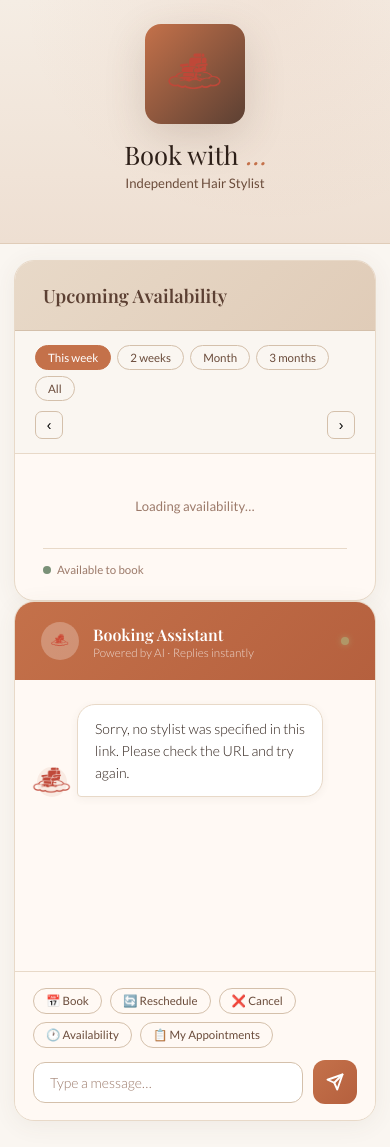
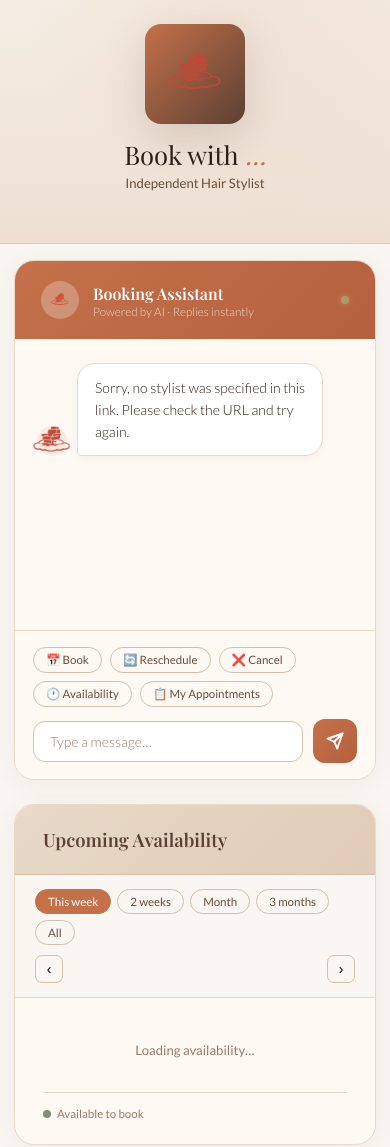
Before and after one commit to adamack44/New-Repository, a plain HTML site: page booking.html in a window 390 px wide. Shown: the top 1147 px of the page. Drawn offline with nearby package versions, Linux system fonts and the light colour scheme; a web font is replaced by a local one.

Commit message:
Update booking.html

```diff
--- a/booking.html
+++ b/booking.html
@@ -93,7 +93,7 @@ body { font-family: 'Lato', sans-serif; background-color: var(--cream); color: v
 .hero-socials a:hover { background: rgba(196,113,74,0.1); border-color: rgba(196,113,74,0.3); color: var(--terracotta); }
 
 .main { max-width: 1100px; margin: 0 auto; padding: 28px 60px 60px; }
-.main-grid { display: grid; grid-template-columns: 1fr 1.6fr; gap: 24px; align-items: start; }
+.top-panels { display: grid; grid-template-columns: 1.6fr 1fr; gap: 24px; align-items: start; }
 .right-col { display: flex; flex-direction: column; gap: 24px; }
 
 .availability-panel { background: var(--warm-white); border-radius: 20px; border: 1px solid var(--sand); overflow: hidden; box-shadow: 0 4px 24px rgba(92,64,51,0.07); }
@@ -208,7 +208,7 @@ body { font-family: 'Lato', sans-serif; background-color: var(--cream); color: v
   .hero-booking-note { font-size: 0.75rem; }
   .hero-socials { justify-content: center; }
   .main { padding: 16px 14px 32px; }
-  .main-grid { grid-template-columns: 1fr; }
+  .top-panels { grid-template-columns: 1fr; }
   .right-col { gap: 16px; }
 }
 </style>
@@ -242,13 +242,54 @@ body { font-family: 'Lato', sans-serif; background-color: var(--cream); color: v
 
 <div class="main">
   <div class="top-panels">
+
+    <!-- LEFT — AI Chat + Services -->
+    <div class="right-col">
+      <div class="chat-panel">
+        <div class="chat-header">
+          <div class="chat-avatar" style="background:rgba(255,255,255,0.25);padding:6px;"><img src="/logo.png" style="width:100%;height:100%;object-fit:contain;" alt="Salon Assist CX"></div>
+          <div class="chat-header-text">
+            <h3 id="chatHeaderName">Booking Assistant</h3>
+            <p>Powered by AI · Replies instantly</p>
+          </div>
+          <div class="chat-status-dot"></div>
+        </div>
+        <div class="chat-messages" id="chatMessages"></div>
+        <div class="chat-footer">
+          <div class="quick-prompts">
+            <button class="quick-prompt" onclick="sendQuick('I\'d like to book an appointment')">📅 Book</button>
+            <button class="quick-prompt" onclick="sendQuick('I need to reschedule my appointment')">🔄 Reschedule</button>
+            <button class="quick-prompt" onclick="sendQuick('I need to cancel my appointment')">❌ Cancel</button>
+            <button class="quick-prompt" onclick="sendQuick('What times are available this week?')">🕐 Availability</button>
+            <button class="quick-prompt" onclick="window.open('appointments.html?stylist=' + (stylist?.slug || ''), '_blank')">📋 My Appointments</button>
+          </div>
+          <div class="chat-input-row">
+            <input type="text" class="chat-input" id="chatInput" placeholder="Type a message…" onkeydown="if(event.key==='Enter')sendMessage()">
+            <button class="send-btn" id="sendBtn" onclick="sendMessage()">
+              <svg width="18" height="18" viewBox="0 0 24 24" fill="none" stroke="currentColor" stroke-width="2.5" stroke-linecap="round" stroke-linejoin="round"><line x1="22" y1="2" x2="11" y2="13"></line><polygon points="22 2 15 22 11 13 2 9 22 2"></polygon></svg>
+            </button>
+          </div>
+        </div>
+      </div>
+
+      <!-- Services & Pricing — directly below chat -->
+      <div id="serviceMenuBottom" style="display:none;">
+        <div class="services-section">
+          <div class="services-header">
+            <h2>Services & Pricing</h2>
+            <p>Click any service to start booking</p>
+          </div>
+          <div class="services-body" id="serviceMenuBodyBottom"></div>
+        </div>
+      </div>
+    </div>
+
+    <!-- RIGHT — Availability -->
     <div class="availability-panel">
       <div class="panel-header">
         <h2>Upcoming Availability</h2>
         <p id="availTimezone" style="font-size:0.72rem;color:var(--text-light);margin-top:2px;display:none;"></p>
       </div>
-
-      <!-- DATE RANGE FILTER -->
       <div style="padding:14px 20px;border-bottom:1px solid var(--sand);background:var(--cream);">
         <div style="display:flex;gap:6px;flex-wrap:wrap;margin-bottom:10px;" id="availRangeBtns">
           <button class="avail-range-btn active" onclick="setAvailRange('week',this)">This week</button>
@@ -263,44 +304,17 @@ body { font-family: 'Lato', sans-serif; background-color: var(--cream); color: v
           <button onclick="navAvailWeek(1)" style="width:28px;height:28px;border:1.5px solid var(--sand-dark);border-radius:7px;background:transparent;cursor:pointer;font-size:14px;display:flex;align-items:center;justify-content:center;">›</button>
         </div>
       </div>
-
-      <div class="availability-body" style="max-height:380px;overflow-y:auto;">
+      <div class="availability-body" style="max-height:500px;overflow-y:auto;">
         <div id="availabilityList"><div style="text-align:center;padding:20px;color:#9c7a6a;font-size:0.82rem;">Loading availability…</div></div>
         <div class="legend" style="padding-top:14px;margin-top:14px;border-top:1px solid var(--sand);">
           <div class="legend-item"><span class="legend-dot open"></span> Available to book</div>
         </div>
       </div>
     </div>
-    <div class="chat-panel">
-    <div class="chat-header">
-      <div class="chat-avatar" style="background:rgba(255,255,255,0.25);padding:6px;"><img src="/logo.png" style="width:100%;height:100%;object-fit:contain;" alt="Salon Assist CX"></div>
-      <div class="chat-header-text">
-        <h3 id="chatHeaderName">Booking Assistant</h3>
-        <p>Powered by AI · Replies instantly</p>
-      </div>
-      <div class="chat-status-dot"></div>
-    </div>
-    <div class="chat-messages" id="chatMessages"></div>
-    <div class="chat-footer">
-      <div class="quick-prompts">
-        <button class="quick-prompt" onclick="sendQuick('I\'d like to book an appointment')">📅 Book</button>
-        <button class="quick-prompt" onclick="sendQuick('I need to reschedule my appointment')">🔄 Reschedule</button>
-        <button class="quick-prompt" onclick="sendQuick('I need to cancel my appointment')">❌ Cancel</button>
-        <button class="quick-prompt" onclick="sendQuick('What times are available this week?')">🕐 Availability</button>
-        <button class="quick-prompt" onclick="window.open('appointments.html?stylist=' + (stylist?.slug || ''), '_blank')">📋 My Appointments</button>
-      </div>
-      <div class="chat-input-row">
-        <input type="text" class="chat-input" id="chatInput" placeholder="Type a message…" onkeydown="if(event.key==='Enter')sendMessage()">
-        <button class="send-btn" id="sendBtn" onclick="sendMessage()">
-          <svg width="18" height="18" viewBox="0 0 24 24" fill="none" stroke="currentColor" stroke-width="2.5" stroke-linecap="round" stroke-linejoin="round"><line x1="22" y1="2" x2="11" y2="13"></line><polygon points="22 2 15 22 11 13 2 9 22 2"></polygon></svg>
-        </button>
-      </div>
-    </div>
-  </div>
-</div>
+
   </div>
 
-  <div class="bottom-panels">
+    <div class="bottom-panels">
     <div id="serviceMenuBottom" style="display:none;">
       <div class="services-section">
         <div class="services-header">
@@ -865,7 +879,7 @@ async function callClaude(userMessage) {
     method: 'POST',
     headers: { 'Content-Type': 'application/json' },
     body: JSON.stringify({
-      model: 'claude-sonnet-4-20250514',
+      model: 'claude-sonnet-4-6',
       max_tokens: 1000,
       system: buildSystemPrompt(),
       messages: conversationHistory
```
